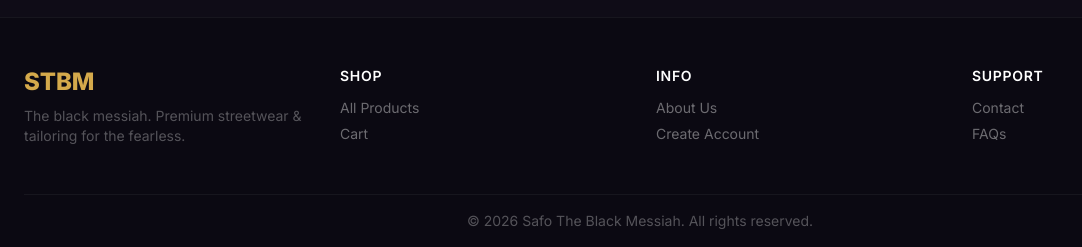
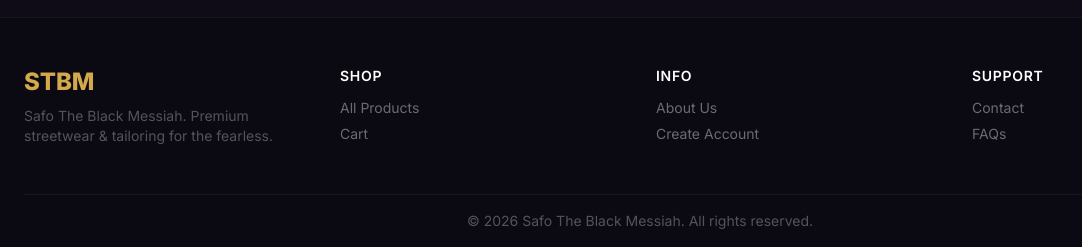
Before and after one commit to incredibledevelops/stbm, a Flask app: page /cart in a window 1280 px wide. Shown: the part 701-948 px from the top of the page, without its empty margins (0-1082 px from the left). Run offline with Flask 3, Linux system fonts and the light colour scheme; parts of the project's set-up code (start-up, migrations or seed data) failed here and were passed over; some libraries are stand-ins or nearby versions.

Commit message:
Update base.html

```diff
--- a/templates/base.html
+++ b/templates/base.html
@@ -127,7 +127,7 @@
         <div class="max-w-7xl mx-auto py-8 sm:py-12 grid grid-cols-2 md:grid-cols-4 gap-6 sm:gap-8">
             <div class="col-span-2 md:col-span-1">
                 <span class="text-xl sm:text-2xl font-extrabold text-[#d4a94b]">STBM</span>
-                <p class="text-white/30 text-xs sm:text-sm mt-2 max-w-xs">The black messiah. Premium streetwear & tailoring for the fearless.</p>
+                <p class="text-white/30 text-xs sm:text-sm mt-2 max-w-xs">Safo The Black Messiah. Premium streetwear & tailoring for the fearless.</p>
             </div>
             <div>
                 <h5 class="text-white font-semibold text-xs sm:text-sm uppercase tracking-wider">Shop</h5>
```
